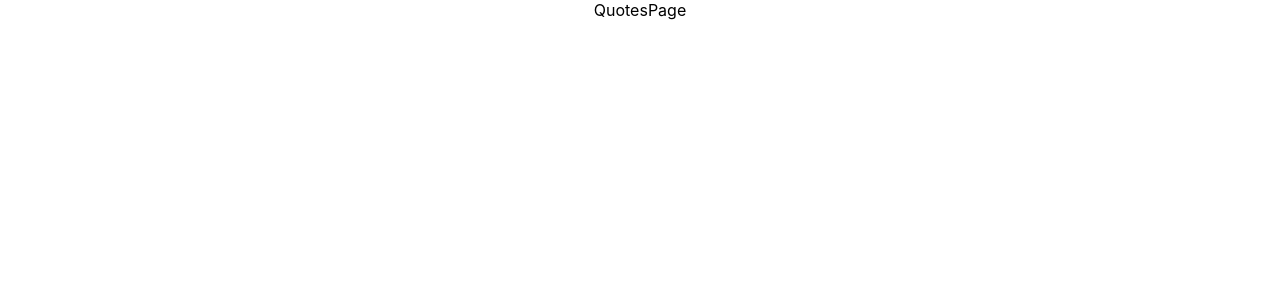
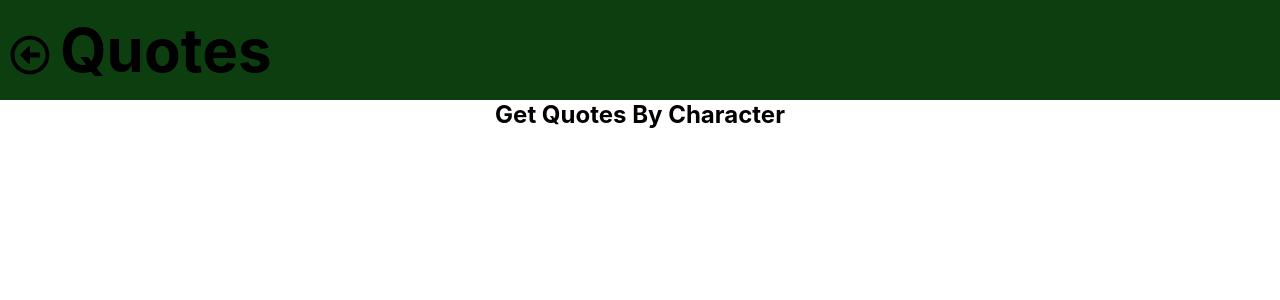
Before and after one commit to jck510/Breaking-Bad-App, a React (Create React App) app: page /quotes in a window 1280 px wide. Shown: the top 300 px of the page. Built offline with nearby package versions, Linux system fonts and the light colour scheme; no server answers.

Commit message:
Spoiler modal added and began working on quotes page

```diff
--- a/src/components/EpisodePage.js
+++ b/src/components/EpisodePage.js
@@ -67,7 +67,8 @@ const EpisodePage = () => {
 
                           if(response.data[0].characters[i] === res.data[j].name || response.data[0].characters[i] === res.data[j].nickname || backupName === res.data[j].name || backupName === res.data[j].nickname){
                             // console.log(i + 1);
-                            console.log(i + 1, res.data[j].name);
+                            console.log(response.data[0].characters[i] === res.data[j].name, response.data[0].characters[i] === res.data[j].nickname, backupName === res.data[j].name, backupName === res.data[j].nickname)
+                            console.log(i + 1, res.data[j].name , response.data[0].characters[i], res.data[j].nickname, backupName);
 
                             characters.push(res.data[j]);
 
--- a/src/components/HomePage.js
+++ b/src/components/HomePage.js
@@ -1,9 +1,34 @@
-import React from 'react'
+import React, { useState } from 'react'
 import {Link} from 'react-router-dom'
+import SpoilerWarningModal from './SpoilerWarningModal';
 
 const HomePage = () => {
+
+  const [spoilerPageActive, setSpoilerPageActive] = useState('');
+
+  // // function in order to process the what state that the spoiler modal should be in
+  // const processSpoilerActivation = (action) => {
+  //   if(action === 'quotes'){
+
+  //   }
+  //   else if(action === 'deaths'){
+
+  //   }
+  //   else if(action === 'cancel'){
+
+  //   }
+  // }
+
+  const declineSpoilers = () => {
+    setSpoilerPageActive('');
+  }
+
+
   return (
+    <>
+
     <div className='home-page'>
+
         <div className='main-nav-bar-div'>
           {/* will change the link for the h1 to a refresh onclick listener */}
           {/* The following links are wrapped in wrapper divs */}
@@ -11,8 +36,11 @@ const HomePage = () => {
             <div className='nav-bar-buttons-div'>
             <div><Link to='/characters'><button>Characters</button></Link></div>
             <div><Link to='/episode-details'><button>Episode Details</button></Link></div>
-            <div><Link to='/quotes'><button>Quotes</button></Link></div>
-            <div><Link to='/deaths'><button>Deaths</button></Link></div>
+            {/* The following lines are commented out to accomodate the spoiler warnings */}
+            {/* <div><Link to='/quotes'><button>Quotes</button></Link></div>
+            <div><Link to='/deaths'><button>Deaths</button></Link></div> */}
+            <button onClick={() => setSpoilerPageActive('quotes')}>Quotes</button>
+            <button onClick={() => setSpoilerPageActive('deaths')}>Deaths</button>
 
             </div>
 
@@ -31,7 +59,15 @@ const HomePage = () => {
         <div className='main-footer-div'>
 
         </div>
+        {/* {spoilerPageActive === 'quotes' && <SpoilerWarningModal sectionToAccess={spoilerPageActive} setSectionToAccess={() => setSpoilerPageActive}/>}
+        {spoilerPageActive === 'deaths' && <SpoilerWarningModal sectionToAccess={spoilerPageActive} setSectionToAccess={() => setSpoilerPageActive}/>} */}
+
+
+
     </div>
+        {spoilerPageActive === 'quotes' && <SpoilerWarningModal sectionToAccess={spoilerPageActive} cancelAccess={declineSpoilers}/>}
+        {spoilerPageActive === 'deaths' && <SpoilerWarningModal sectionToAccess={spoilerPageActive} cancelAccess={declineSpoilers}/>}
+    </>
   )
 }
 
--- /dev/null
+++ b/src/components/ModalBackdrop.js
@@ -0,0 +1,11 @@
+import React from 'react'
+
+const ModalBackdrop = ( {cancel} ) => {
+  return (
+    <div className='modal-backdrop' onClick={() => cancel()}>
+
+    </div>
+  )
+}
+
+export default ModalBackdrop
--- a/src/components/QuotesPage.js
+++ b/src/components/QuotesPage.js
@@ -1,8 +1,50 @@
-import React from 'react'
+import axios from 'axios'
+import React, { useEffect } from 'react'
+import { FaRegArrowAltCircleLeft } from 'react-icons/fa'
+import CharacterList from './CharacterList'
 
 const QuotesPage = () => {
+
+
+
+  useEffect(() => {
+    getCharacterList();
+  }, [])
+
+  //FOR NEXT TIME ONLY KEEP THE CHARACTERS THAT HAVE A QUOTE IN THE QUOTE RESPONSE. STORE THE CHARACTERS IN A STATE AND THEN PASS THEM INTO THE CHARACTER LIST WITH A SEARCHINPUT OF ''
+  //function to get the list of characters who have quotes
+  const getCharacterList = () => {
+
+    axios.get(`${process.env.REACT_APP_API_URL}characters`).then(
+      (allCharResponse) => {
+        console.log(allCharResponse.data);
+
+        axios.get(`${process.env.REACT_APP_API_URL}quotes`).then(
+          (quotesResponse) => {
+            console.log(quotesResponse.data);
+          }
+        ).catch((err) => {
+          console.log(err);
+        })
+
+      }
+    ).catch((error) => {
+      console.log(error);
+    })
+  }
+
   return (
-    <div>QuotesPage</div>
+    <div>
+      <div className='standard-header'>
+        <FaRegArrowAltCircleLeft className='back-button' />
+        <h1>Quotes</h1>
+      </div>
+      <div>
+        <h2>Get Quotes By Character</h2>
+        {/* <CharacterList /> */}
+      </div>
+
+    </div>
   )
 }
 
--- /dev/null
+++ b/src/components/SpoilerWarningModal.js
@@ -0,0 +1,21 @@
+import React from 'react'
+import { Link } from 'react-router-dom'
+import ModalBackdrop from './ModalBackdrop'
+
+const SpoilerWarningModal = ({ sectionToAccess, cancelAccess }) => {
+  return (
+    <>
+    <ModalBackdrop cancel={cancelAccess}/>
+    <div className='spoiler-modal-div'>
+        <h1>Spoiler Warning</h1>
+        {(sectionToAccess === 'quotes') && <h3>Some quotes on the following page may contain spoilers for Breaking Bad and/or Better Call Saul if you are not caught up with the series</h3>}
+        {(sectionToAccess === 'deaths') && <h3>The information on the following page may contain huge spoilers for Breaking Bad and/or Better call Saul if you are not caught up with the series</h3>}
+        {(sectionToAccess === 'quotes') && <Link to='/quotes'><button>I understand and accept</button></Link>}
+        {(sectionToAccess === 'deaths') && <Link to='/deaths'><button>I understand and accept</button></Link>}
+    </div>
+
+    </>
+  )
+}
+
+export default SpoilerWarningModal
--- a/src/index.css
+++ b/src/index.css
@@ -353,6 +353,28 @@ code {
   cursor: pointer;
 }
 
+.spoiler-modal-div {
+  position: fixed;
+  width: 35%;
+  height: 50%;
+  max-height: 100%;
+  text-align: center;
+  margin: auto;
+  top: 50%;
+  left: 50%;
+  transform: translate(-50%,-50%);
+  background-color: var(--top-bar-color);
+}
+
+.modal-backdrop {
+  position: absolute;
+  width: 100%;
+  height: 100%;
+  background-color: black;
+  opacity: 0.5;
+  cursor: pointer;
+}
+
 
 
 @media screen and (min-width: 1080px) {
```
